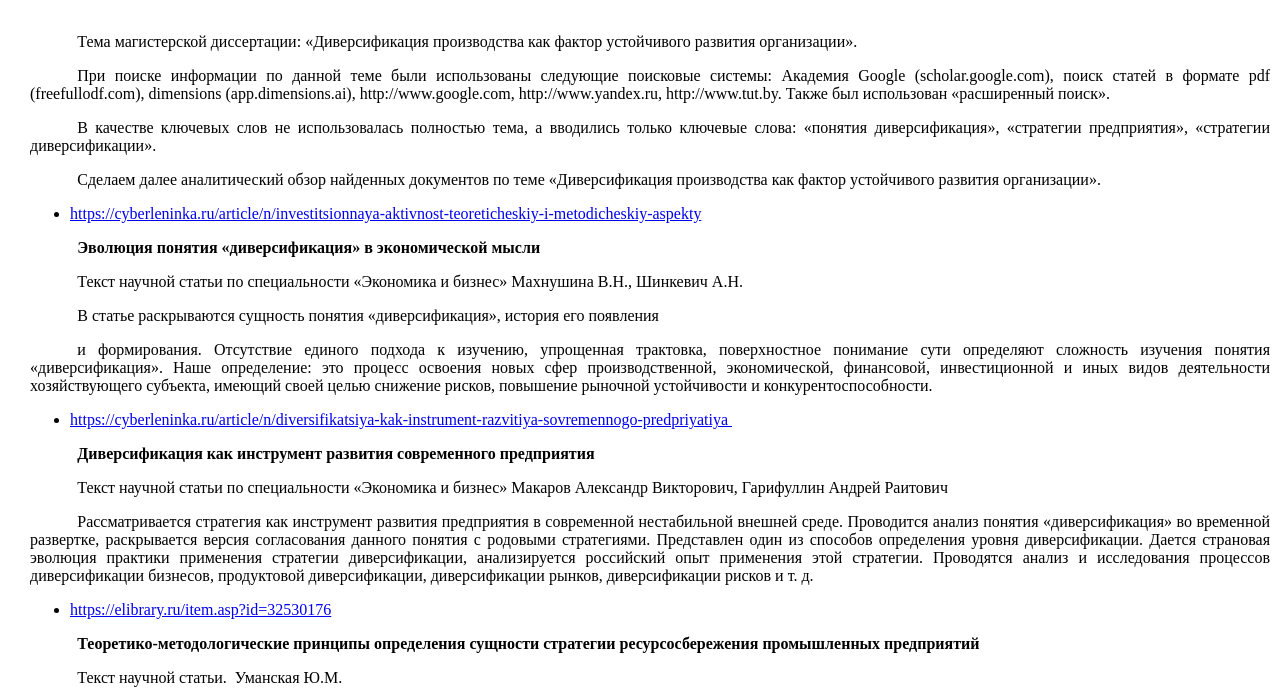
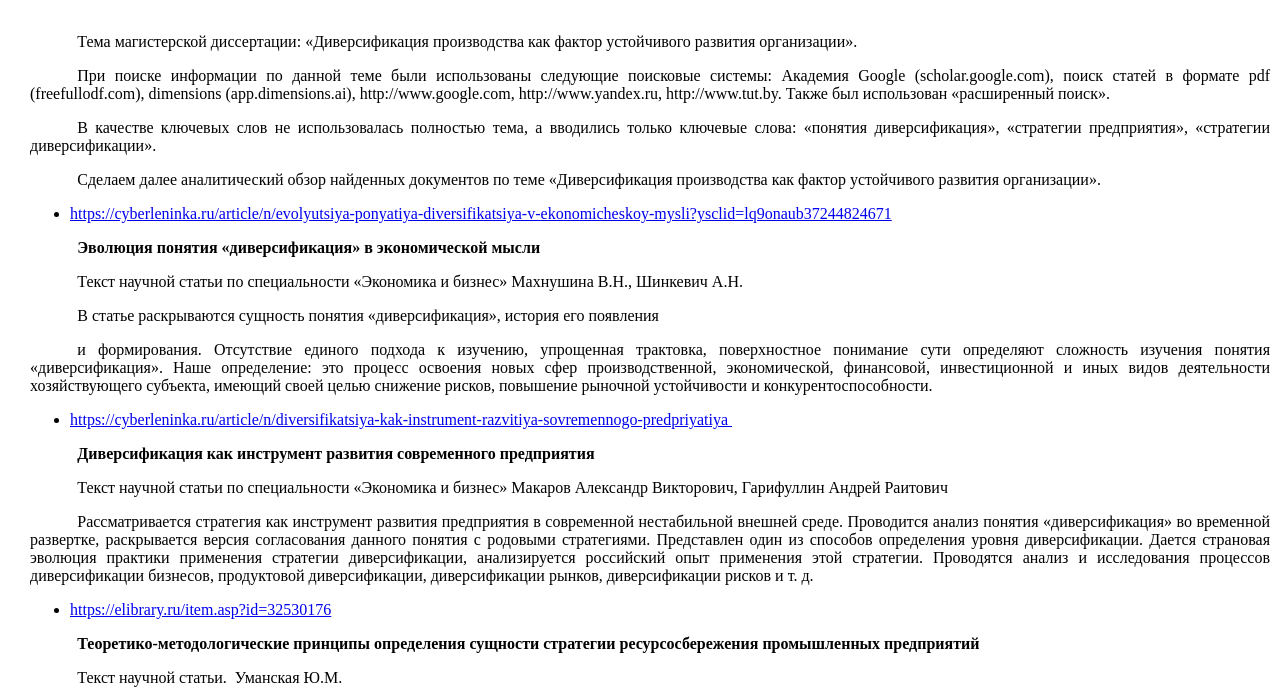
Before and after one commit to Gogi1981/nugasa, a plain HTML site: page obzor-istoch.html in a window 1280 px wide. Shown: the part 68-768 px from the top of the page. Drawn offline with Linux system fonts and the light colour scheme.

Commit message:
Update obzor-istoch.html

```diff
--- a/obzor-istoch.html
+++ b/obzor-istoch.html
@@ -23,7 +23,7 @@ text-align: justify;
 <p>В качестве ключевых слов не использовалась полностью тема, а вводились только ключевые слова: &laquo;понятия диверсификация&raquo;, &laquo;стратегии предприятия&raquo;, &laquo;стратегии диверсификации&raquo;.</p>
 <p>Сделаем далее аналитический обзор найденных документов по теме &laquo;Диверсификация производства как фактор устойчивого развития организации&raquo;.</p>
 <ul>
-<li><a href="https://cyberleninka.ru/article/n/investitsionnaya-aktivnost-teoreticheskiy-i-metodicheskiy-aspekty">https://cyberleninka.ru/article/n/investitsionnaya-aktivnost-teoreticheskiy-i-metodicheskiy-aspekty</a></li>
+<li><a href="https://cyberleninka.ru/article/n/evolyutsiya-ponyatiya-diversifikatsiya-v-ekonomicheskoy-mysli?ysclid=lq9onaub37244824671">https://cyberleninka.ru/article/n/evolyutsiya-ponyatiya-diversifikatsiya-v-ekonomicheskoy-mysli?ysclid=lq9onaub37244824671</a></li>
 </ul>
 <p><strong>Эволюция понятия &laquo;диверсификация&raquo; в экономической мысли</strong></p>
 <p>Текст научной статьи по специальности &laquo;Экономика и бизнес&raquo; Махнушина В.Н., Шинкевич А.Н.</p>
```
